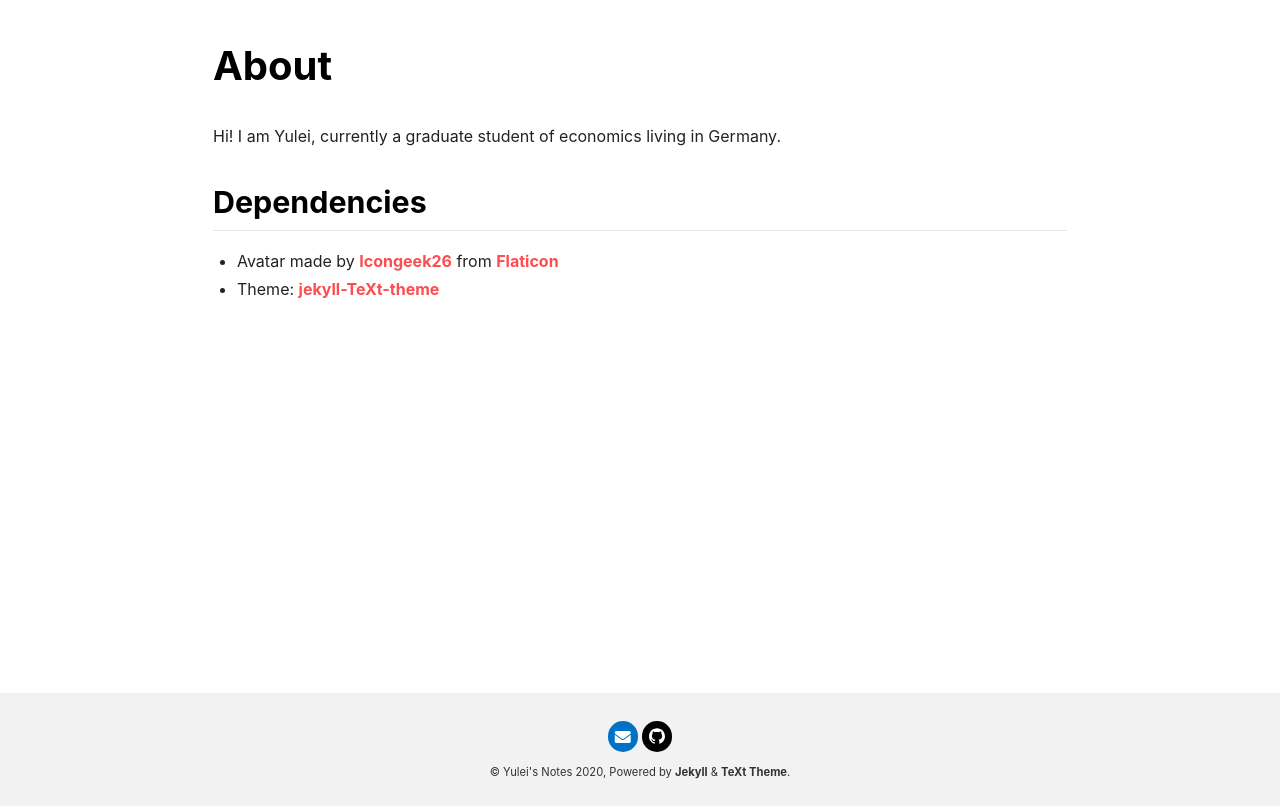
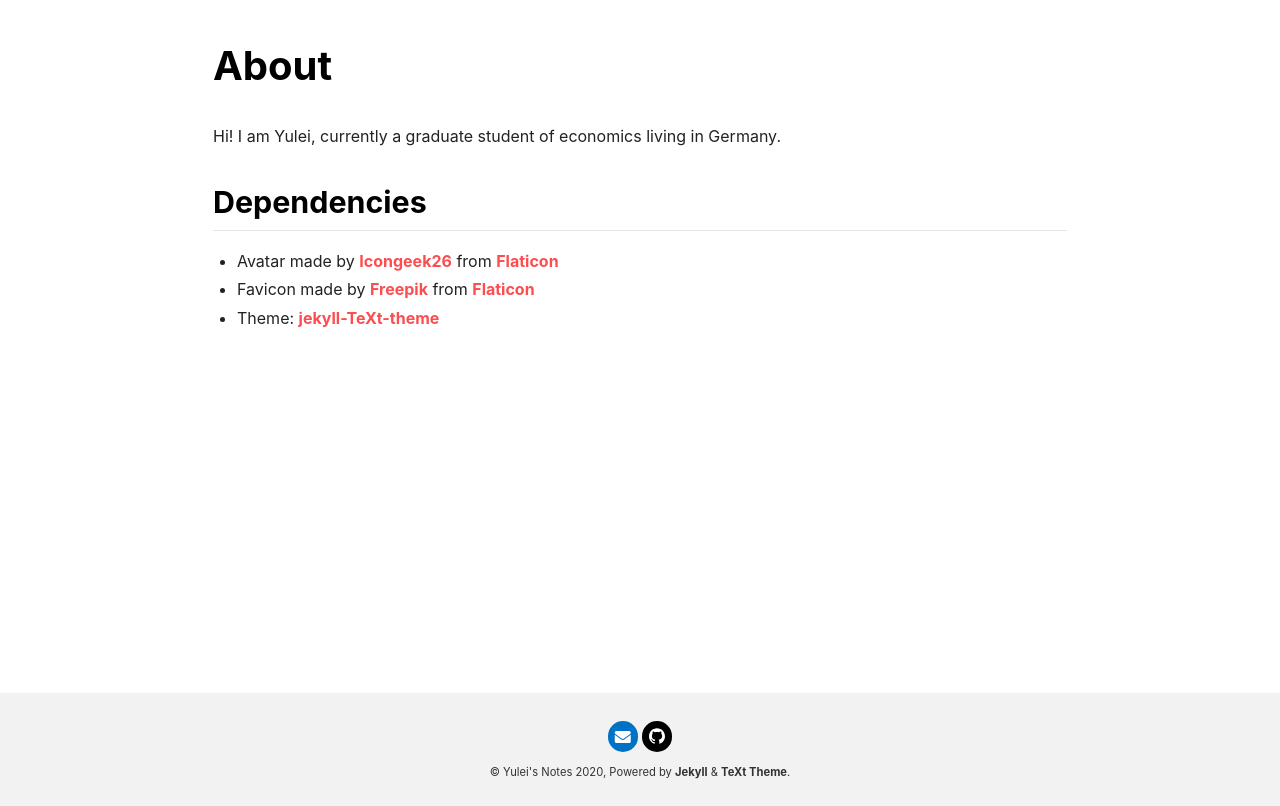
Before and after one commit to Yuleii/Yuleii.github.io, a Jekyll site: the page built from about.md, in a window 1280 px wide, cut to the strip 94-900 px from the top of the page. Built offline with Jekyll 4.4.1, drawn with Linux system fonts in a browser that asks for light colours; nearby versions of some CDN libraries; comment, search, counter and statistics services are not loaded.

Commit message:
Change favicon.

```diff
--- a/about.md
+++ b/about.md
@@ -31,4 +31,5 @@
 ## Dependencies
 
 * Avatar made by [Icongeek26](https://www.flaticon.com/authors/icongeek26) from [Flaticon](www.flaticon.com)
+* Favicon made by [Freepik](https://www.flaticon.com/authors/freepik) from [Flaticon](www.flaticon.com)
 * Theme: [jekyll-TeXt-theme](https://github.com/kitian616/jekyll-TeXt-theme)
```
Also changed, not shown: assets/android-chrome-192x192.png, assets/android-chrome-512x512.png, assets/apple-touch-icon.png, assets/favicon-16x16.png, assets/favicon-32x32.png, assets/favicon.ico, assets/mstile-150x150.png, assets/safari-pinned-tab.svg, favicon.ico.
